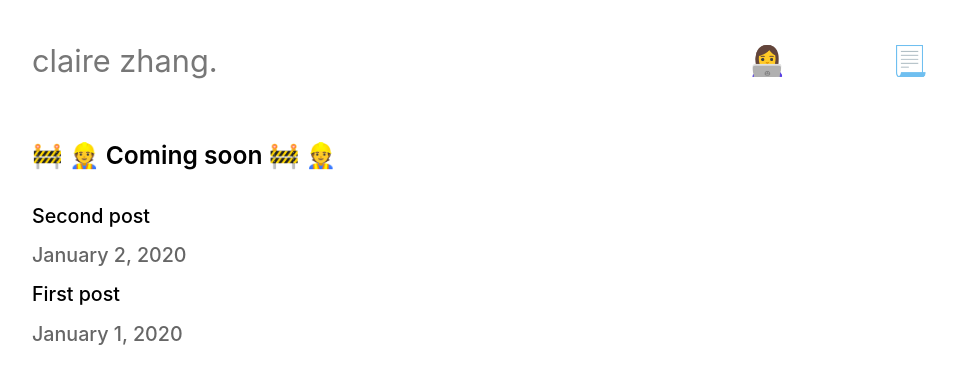
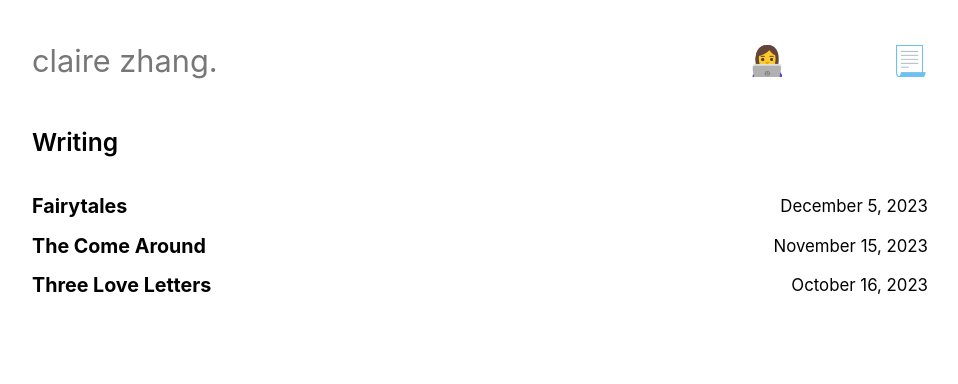
Before and after one commit to clairejyzhang/claire.com, a Next.js app: page /writing in a window 1280 px wide. Shown: the top 384 px of the page, without its empty margins (160-1118 px from the left). Built offline with nearby package versions, Linux system fonts and the light colour scheme.

Commit message:
added some writing

```diff
--- a/pages/writing.js
+++ b/pages/writing.js
@@ -24,19 +24,19 @@ export default function Writing({ allPostsData }) {
         <Navbar />
         <section className={`${utilStyles.container55}`}>
           {/* <h1>Coming soon!</h1> */}
-          <section className={`${utilStyles.headingMd} ${utilStyles.padding1px}`}>
-            <h2 className={utilStyles.headingLg}>🚧 👷 Coming soon 🚧 👷 </h2>
-            <ul className={utilStyles.list}>
+          <section className={`${utilStyles.padding1px}`}>
+            <h2 className={utilStyles.headingLg}>Writing</h2>
+            <div className={utilStyles.list}>
               {allPostsData.map(({ id, date, title }) => (
-                <li className={utilStyles.listItem} key={id}>
-                  <Link href={`/writing/${id}`}>{title}</Link>
-                  <br />
-                  <small className={`${utilStyles.lightText}`}>
-                      <Date dateString={date} />
-                    </small>
-                </li>
+                <div className={utilStyles.listItem} key={id}>
+                  <div className={`${utilStyles.blogLineContainer}`}>
+                    <Link className={`${utilStyles.headingMd}`} href={`/writing/${id}`}><b>{title}</b></Link>
+                    <Date dateString={date} />
+                  </div>
+
+                </div>
               ))}
-            </ul>
+            </div>
           </section>
         </section>
 
--- /dev/null
+++ b/posts-writing/fairytales.md
@@ -0,0 +1,58 @@
+---
+title: 'Fairytales'
+date: '2023-12-05'
+---
+
+i
+
+&nbsp;
+
+I went back to my hometown looking for Circumstance, obviously.
+
+Willows lined the paths between fields out of a sense of responsibility.
+
+&nbsp;
+
+No one spent the grain tax,
+
+and we found a reason to say sirocco at least once a day.
+
+&nbsp;
+
+i
+
+&nbsp;
+
+All signs in Shanghai are written in the same font.
+
+But even the liars there don’t agree:
+
+do we serve the self who remembers, or the self who lives?
+
+
+&nbsp;
+
+i
+
+&nbsp;
+
+The beginning of a faraway rushing wind (encountered in late spring and before lying down)
+
+was once the way of the world: to be loved by, felt once more, created.
+
+
+&nbsp;
+
+i
+
+&nbsp;
+
+After his death the physicist had his watch strap divided among his children:
+
+a daughter and two sons. They made it into a memorial for him.
+
+They buried his sleeping clothes among the blue mountains.
+
+&nbsp;
+
+They heard every drop of water which fell that day.
--- a/posts-writing/first-post.md
+++ /dev/null
@@ -1,11 +0,0 @@
----
-title: 'First post'
-date: '2020-01-01'
----
-
-This is where my first blog post will go. Here's some **bold text**.
-
-Here's a list:
-
-- Text can also be _italicized_.
-- Or in "quotes".
--- a/posts-writing/second-post.md
+++ /dev/null
@@ -1,11 +0,0 @@
----
-title: 'Second post'
-date: '2020-01-02'
----
-\
-Top 10 vegetarian meals from Ferris:
-
-- Sourdough toast + cottage cheese + avocado
-- Grain bowl + chana masala
-- Pancakes + sunflower seed butter
-- Omelette + avocado + veggies
--- /dev/null
+++ b/posts-writing/the-come-around.md
@@ -0,0 +1,54 @@
+---
+title: 'The Come Around'
+date: '2023-11-15'
+---
+
+Attention, our cities, our mothers,
+
+&nbsp;&nbsp;&nbsp;&nbsp;&nbsp;&nbsp; reading your letters: dear tonight
+
+&nbsp;
+
+But the blindness of the day, the fruitbearer
+
+Come here
+
+Will you let me dance a little?
+
+&nbsp;
+
+His hand, salted. Her body out of the forest, pines, please, a funeral.
+
+The flow of water from a pitcher — lucky
+
+Who holds you at their neck?
+
+&nbsp;
+
+All the children — someone says their names every day. Every day
+
+the factory says here’s to running
+
+&nbsp;&nbsp;&nbsp;&nbsp;&nbsp;&nbsp; and living more
+
+&nbsp;&nbsp;&nbsp;&nbsp;&nbsp;&nbsp; on streets told with “after these welcomes”
+
+They are learning how to sing
+
+&nbsp;
+
+Where are you going?
+
+Lay back in the stone someday
+
+It’s true that there are no rivers in Denver Colorado
+
+&nbsp;
+
+The almond tree ministered a wedding
+
+and gave rest to a girl becoming nameless during sunrise. She discovered how to be religious
+
+But where in this month’s heaven can she find
+
+the same sweetness?
--- /dev/null
+++ b/posts-writing/three-love-letters.md
@@ -0,0 +1,39 @@
+---
+title: 'Three Love Letters'
+date: '2023-10-16'
+---
+
+1.  Mary loves you
+
+Light shining through skin is not enough, so\
+Light becomes warmth. I take it up,\
+A little bird in my palm\
+I’m sorry I don’t have anything for the pain\
+But to tell the truth, your heart beating strong under my fingers\
+An iron gate, or an unwatered garden – Where are your children?\
+Hands folded as we say goodbye
+
+&nbsp;
+
+2. Your hair after mine
+
+You in the image of me. Skin growing thick\
+We were forced into the years it all took place, or were taught to do so\
+Since you should not be changed, I will have to bend the earth, and that\
+What were you going to tell me then?\
+In the rain where I wished to be
+
+
+&nbsp;
+
+3. Will that be the way I die too?
+
+And is this the way you wanted it, the space next to your name\
+The flowers to my hands, otherwise a mirror\
+In excess of dust and salt and water\
+Three bows today, three bows tomorrow\
+A white dress carried the time – the time wishing itself without\
+My mother, what was she like when she was young?\
+So say my little name, that is to say call me yours\
+Did you know about me?\
+Please write back soon
--- a/styles/global.css
+++ b/styles/global.css
@@ -42,7 +42,7 @@ p:has(img) {
   max-width: 75%;
 }
 
-h1, h3, h4, h5, ul {
+h1, h3, h4, h5, ul, ol {
   max-width: 55%;
   margin-left: auto;
   margin-right: auto;
--- a/styles/utils.module.css
+++ b/styles/utils.module.css
@@ -17,7 +17,7 @@
     font-size: 1.5rem;
     font-weight: 600;
     /* line-height: 1.4; */
-    margin: 1rem 0;
+    margin: 1rem 0 2rem 0;
   }
 
   .headingMd {
@@ -59,6 +59,7 @@
   .lightText {
     color: #666666;
     font-size: 1.2rem;
+    font-weight: normal;
   }
 
 .container55 {
@@ -93,3 +94,10 @@
 .projectLink {
   margin-left: .5rem;
 }
+
+.blogLineContainer {
+  display: flex;
+  flex-direction: row;
+  justify-content: space-between;
+  align-items: center;
+}
```
Also changed, not shown: pages/writing/[id].js (+8 -3 lines).
